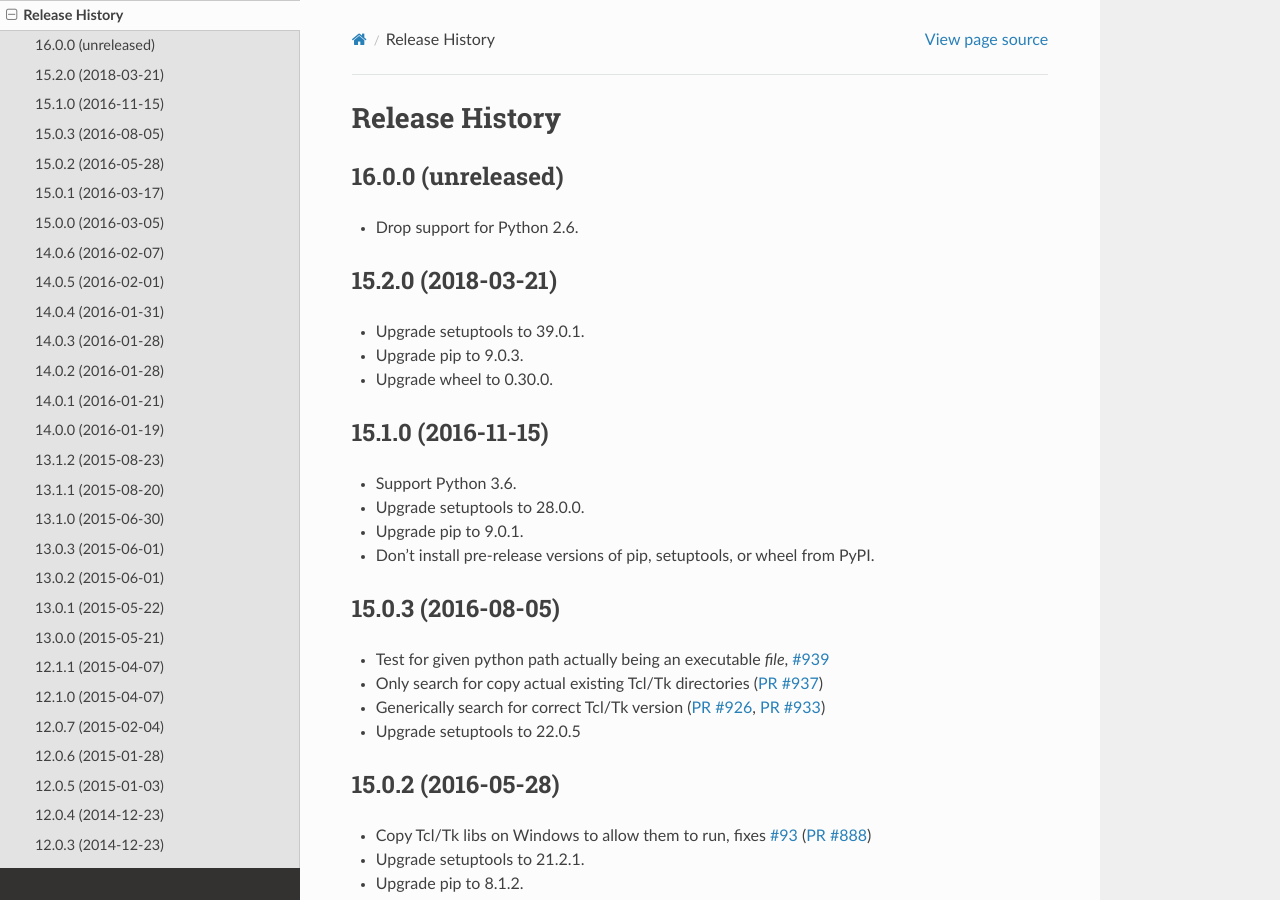
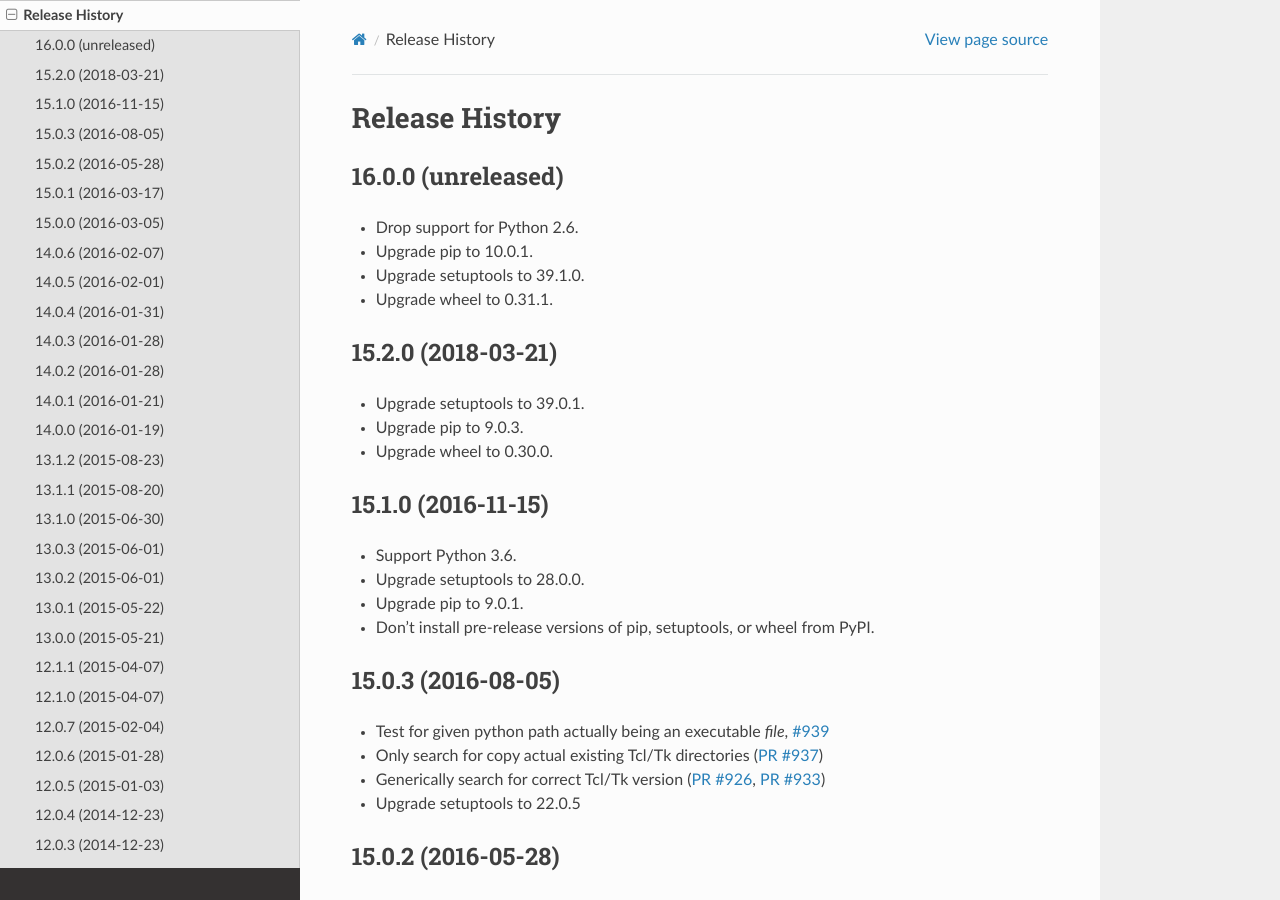
Before and after one commit to pypa/virtualenv, a Sphinx documentation site: the page built from docs/changes.rst, in a window 1280 px wide and 900 px high. Built offline with Sphinx 7.4.7 and the Read the Docs theme 2.0.0, drawn with Linux system fonts in a browser that asks for light colours.

Commit message:
Upgrade bundled

```diff
--- a/docs/changes.rst
+++ b/docs/changes.rst
@@ -5,6 +5,12 @@ Release History
 -------------------
 
 * Drop support for Python 2.6.
+
+* Upgrade pip to 10.0.1.
+
+* Upgrade setuptools to 39.1.0.
+
+* Upgrade wheel to 0.31.1.
 
 
 15.2.0 (2018-03-21)
```
Also changed, not shown: 6 other files.
